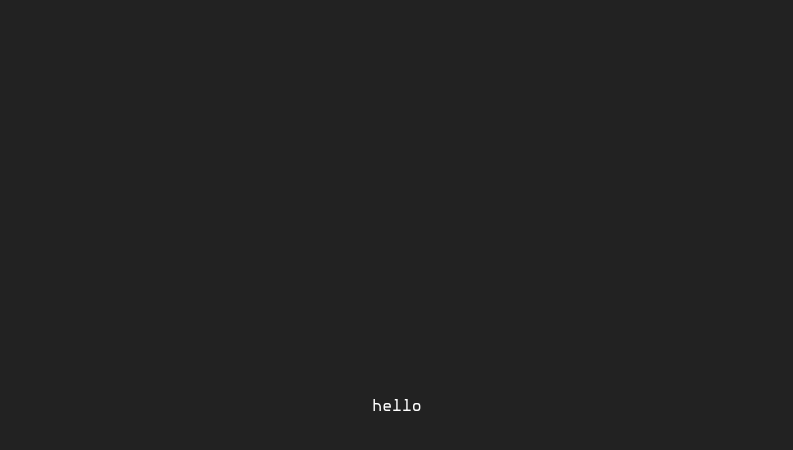
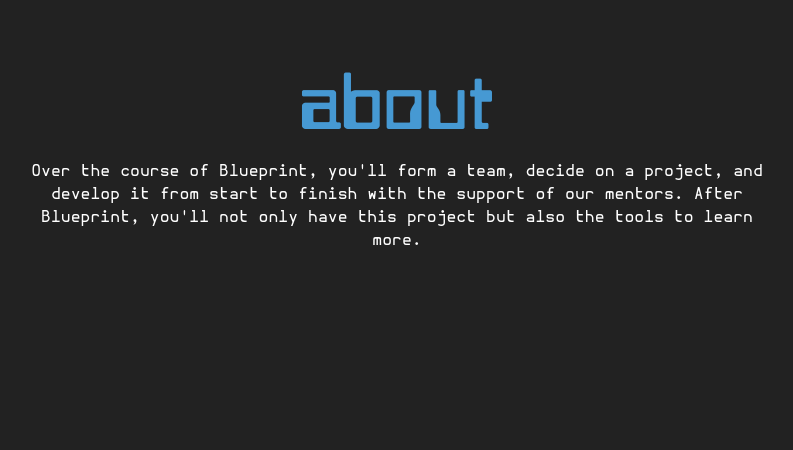
Before and after one commit to techx/blueprint-2020-splash, a website: page index.html in a window 1280 px wide. Both pictures are taken after a click on the link "about". Shown: the whole page, without its empty margins (243-1036 px from the left). Drawn offline with nearby package versions, Linux system fonts and the light colour scheme.

Commit message:
basic about page

```diff
--- a/index.html
+++ b/index.html
@@ -17,7 +17,7 @@
                 <img class="logo" src="assets/bp-logo.png" />
                 <h3>february 8-9, 2020</h1>
             </div>
-            <p>Blueprint is a weekend-long learnathon and hackathon for local hhigh school students held on MIT's campus. Learn from MIT students, make new friends, and make something cool!</p>
+            <p>Blueprint is a weekend-long learnathon and hackathon for local high school students held on MIT's campus. Learn from MIT students, make new friends, and make something cool!</p>
             <ul class="items">
                 <li>
                     <a href="#">
@@ -57,7 +57,11 @@
             </ul>
         </div>
         <div id="about" class="container hidden">
-            <p>hello</p>
+            <div class="about">
+                <h1>about</h1>
+                <p>Over the course of Blueprint, you'll form a team, decide on a project, and develop it from start to finish with the support of our mentors. After Blueprint, you'll not only have this project but also the tools to learn more.</p>
+
+            </div>
         </div>
     </div>
     <script type="text/javascript" src="js/index.js"></script>
--- /dev/null
+++ b/scss/about.scss
@@ -0,0 +1,64 @@
+#about {
+    top: 20%;
+}
+
+h1 {
+    color: #4699D3;
+    font-family: Bitwise, sans-serif;
+    font-size: 80px;
+    position: relative;
+    //top: 0px;
+    text-align: center;
+}
+
+p {
+    color: #fff;
+    font-family: Hermit, sans-serif;
+    margin-top: 12px;
+    text-align: center;
+}
+
+// .items {
+//     display: table;
+//     list-style-type: none;
+//     margin: 16px auto 0;
+
+//     li {
+//         a {
+//             display: block;
+
+//             img {
+//                 display: inline-block;
+//                 height: 32px;
+//                 margin-right: 16px;
+//                 vertical-align: middle;
+//             }
+
+//             img.selected {
+//                 display: none;
+//             }
+
+//             h2 {
+//                 color: #fff;
+//                 display: inline-block;
+//                 font-family: Hermit, sans-serif;
+//                 font-size: 36px;
+//                 vertical-align: middle;
+//             }
+
+//             &:hover {
+//                 img.default {
+//                     display: none;
+//                 }
+
+//                 img.selected {
+//                     display: inline-block;
+//                 }
+
+//                 h2 {
+//                     color: #4699d3;
+//                 }
+//             }
+//         }
+//     }
+// }
--- a/scss/styles.scss
+++ b/scss/styles.scss
@@ -7,3 +7,5 @@
 // import rules
 @import "./default.scss";
 @import "./menu.scss";
+
+@import "./about.scss";
```
Also changed, not shown: css/styles.css, css/styles.min.css.
